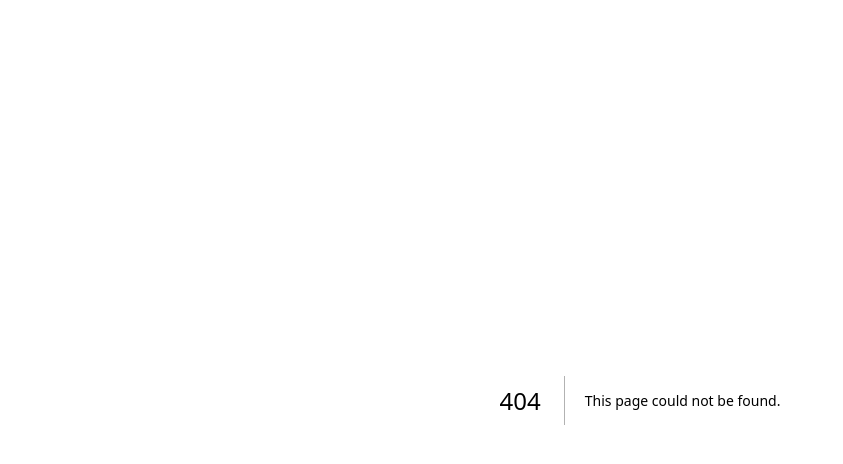
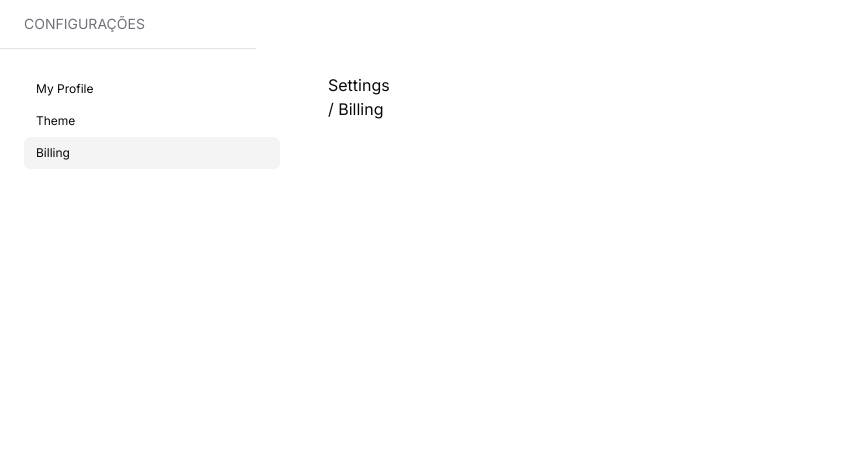
Before and after one commit to SammyFerreiraa/micro-sass-todo-app, a Next.js app: page /app/settings/billing in a window 1280 px wide. Before the commit this address had no page. Shown: the top 464 px of the page, without its empty margins (0-843 px from the left). Built offline with nearby package versions, Linux system fonts and the light colour scheme; no server answers.

Commit message:
feat: theme and billing page

```diff
--- /dev/null
+++ b/src/app/app/settings/billing/page.tsx
@@ -0,0 +1,3 @@
+export default function Page() {
+  return <h1>Settings / Billing</h1>
+}
--- /dev/null
+++ b/src/app/app/settings/theme/page.tsx
@@ -0,0 +1,3 @@
+export default function Page() {
+  return <h1>Settings / Theme</h1>
+}
```
